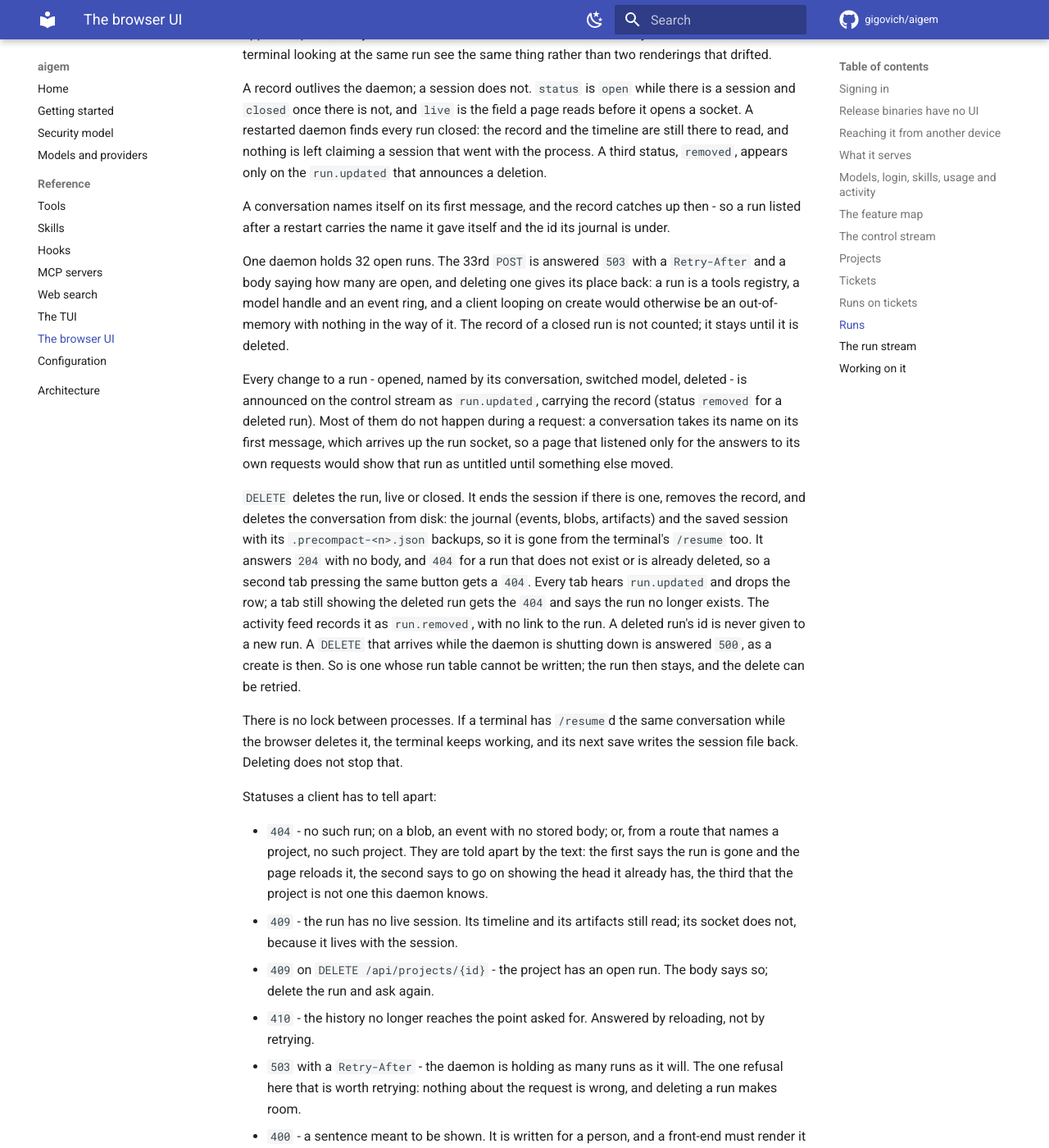
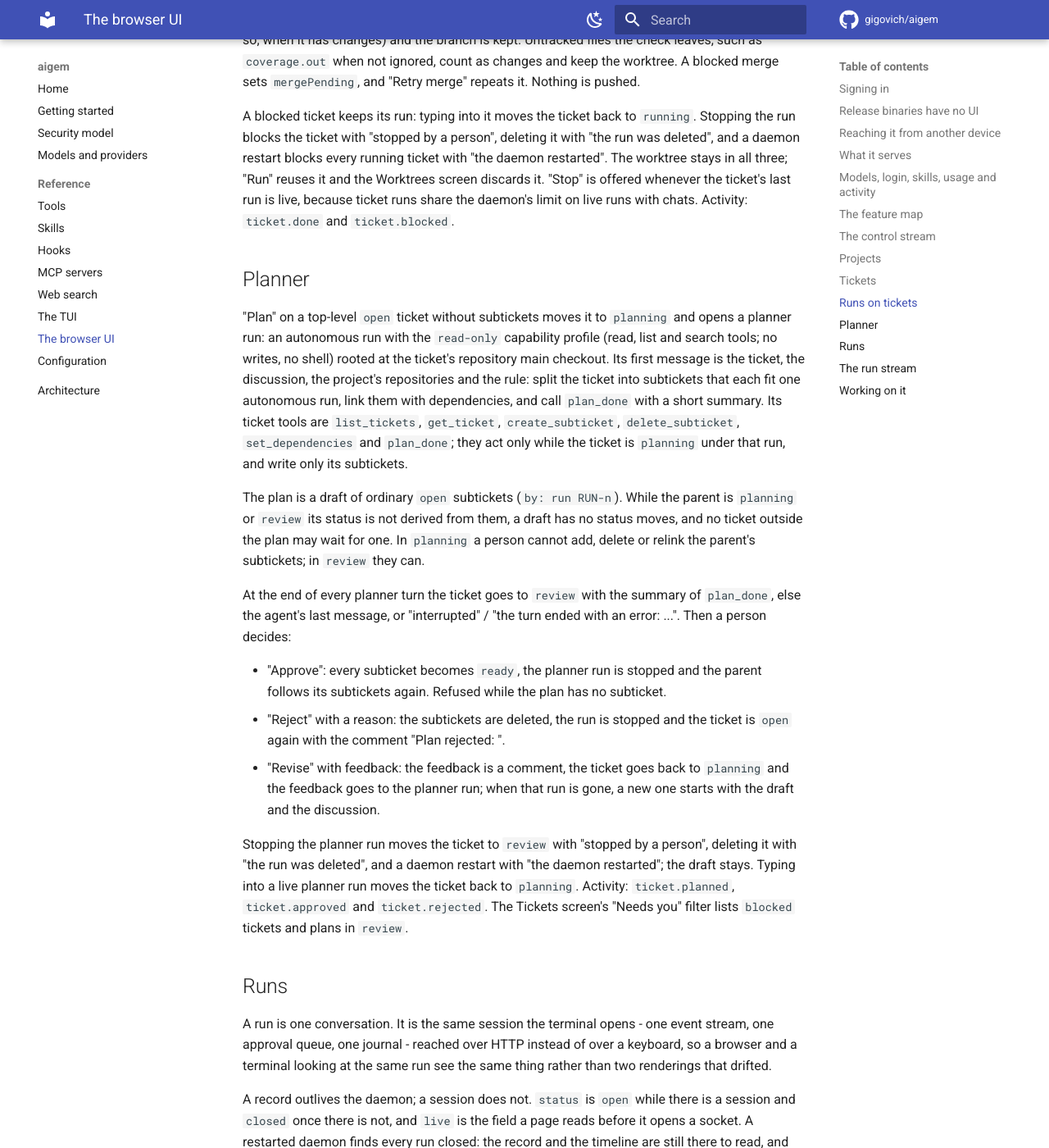
Before and after one commit to gigovich/aigem, an MkDocs documentation site: the page built from docs/web.md, in a window 1280 px wide and 1400 px high, scrolled down 10759 px. Shown: the whole window at 82% size. Built offline with MkDocs 1.6.1 and Material for MkDocs 9.7.7, drawn with Linux system fonts in a browser that asks for light colours; comment, search, counter and statistics services are not loaded; some of the changed text lies outside the part shown.

Commit message:
docs: the planner

```diff
--- a/docs/web.md
+++ b/docs/web.md
@@ -16,8 +16,8 @@ features this daemon serves.
 
 The screens are sessions, models, skills, activity, worktrees and a run viewer,
 plus a command palette and a quick chat. Tickets are a screen per project, with
-a page for each ticket. A runnable ticket can be run; the worktrees screen lists
-the branches runs left behind.
+a page for each ticket. An open ticket can be planned and a runnable one run;
+the worktrees screen lists the branches runs left behind.
 This document is the protocol; how the client is put together is
 in `internal/web/_ui/README.md`.
 
@@ -176,6 +176,10 @@ though the hop to the daemon is plain HTTP.
 | `DELETE /api/projects/{id}/tickets/{tid}` | deletes the ticket; 204 |
 | `POST /api/projects/{id}/tickets/{tid}/run` | starts a run on a runnable ticket; 201 with the run, 409 with why not |
 | `POST /api/projects/{id}/tickets/{tid}/merge` | retries the merge of a ticket blocked on one; 200 with the ticket, 409 |
+| `POST /api/projects/{id}/tickets/{tid}/plan` | starts a planner run on an open top-level ticket; 201 with the run, 409 |
+| `POST /api/projects/{id}/tickets/{tid}/approve` | approves the plan in review; 200 with the ticket, 409 |
+| `POST /api/projects/{id}/tickets/{tid}/reject` | `{reason}`; deletes the draft, back to `open`; 200 with the ticket, 409 |
+| `POST /api/projects/{id}/tickets/{tid}/revise` | `{text}`; sends the feedback to the planner; 200 with the ticket, 409 |
 | `GET /api/projects/{id}/worktrees` | the `aigem/*` branches: `repo`, `name`, `path`, `ticket`, `run`, `state` |
 | `DELETE /api/projects/{id}/worktrees/{name}` | removes the worktree and its branch; 204, 409 while its run is live |
 | `/api/...`  | reserved; an unknown path here is a 404, never the page, in every build |
@@ -425,6 +429,40 @@ stays in all three; "Run" reuses it and the Worktrees screen discards it. "Stop"
 whenever the ticket's last run is live, because ticket runs share the daemon's limit on live
 runs with chats. Activity: `ticket.done` and `ticket.blocked`.
 
+## Planner
+
+"Plan" on a top-level `open` ticket without subtickets moves it to `planning` and opens a
+planner run: an autonomous run with the `read-only` capability profile (read, list and search
+tools; no writes, no shell) rooted at the ticket's repository main checkout. Its first message
+is the ticket, the discussion, the project's repositories and the rule: split the ticket into
+subtickets that each fit one autonomous run, link them with dependencies, and call `plan_done`
+with a short summary. Its ticket tools are `list_tickets`, `get_ticket`, `create_subticket`,
+`delete_subticket`, `set_dependencies` and `plan_done`; they act only while the ticket is
+`planning` under that run, and write only its subtickets.
+
+The plan is a draft of ordinary `open` subtickets (`by: run RUN-n`). While the parent is
+`planning` or `review` its status is not derived from them, a draft has no status moves, and
+no ticket outside the plan may wait for one. In `planning` a person cannot add, delete or
+relink the parent's subtickets; in `review` they can.
+
+At the end of every planner turn the ticket goes to `review` with the summary of `plan_done`,
+else the agent's last message, or "interrupted" / "the turn ended with an error: ...". Then a
+person decides:
+
+- "Approve": every subticket becomes `ready`, the planner run is stopped and the parent
+  follows its subtickets again. Refused while the plan has no subticket.
+- "Reject" with a reason: the subtickets are deleted, the run is stopped and the ticket is
+  `open` again with the comment "Plan rejected: <reason>".
+- "Revise" with feedback: the feedback is a comment, the ticket goes back to `planning` and
+  the feedback goes to the planner run; when that run is gone, a new one starts with the draft
+  and the discussion.
+
+Stopping the planner run moves the ticket to `review` with "stopped by a person", deleting it
+with "the run was deleted", and a daemon restart with "the daemon restarted"; the draft stays.
+Typing into a live planner run moves the ticket back to `planning`. Activity:
+`ticket.planned`, `ticket.approved` and `ticket.rejected`. The Tickets screen's "Needs you"
+filter lists `blocked` tickets and plans in `review`.
+
 ## Runs
 
 A run is one conversation. It is the same session the terminal opens - one
```
Also changed, not shown: CHANGELOG.md (+3 -0 lines).
